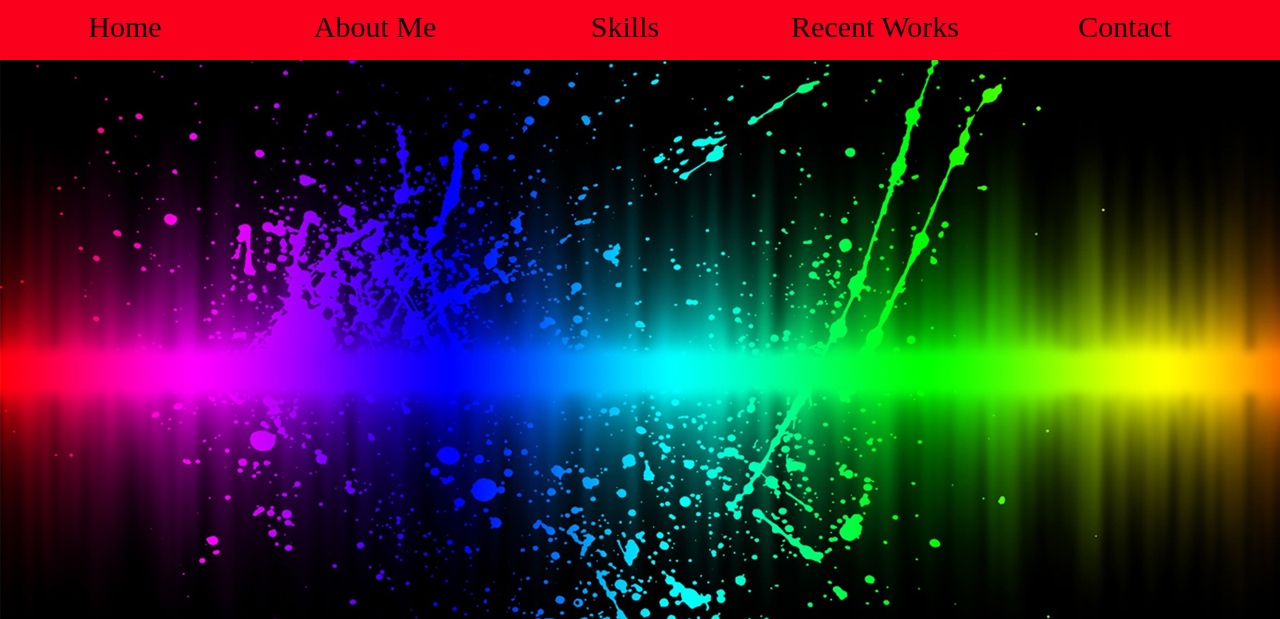
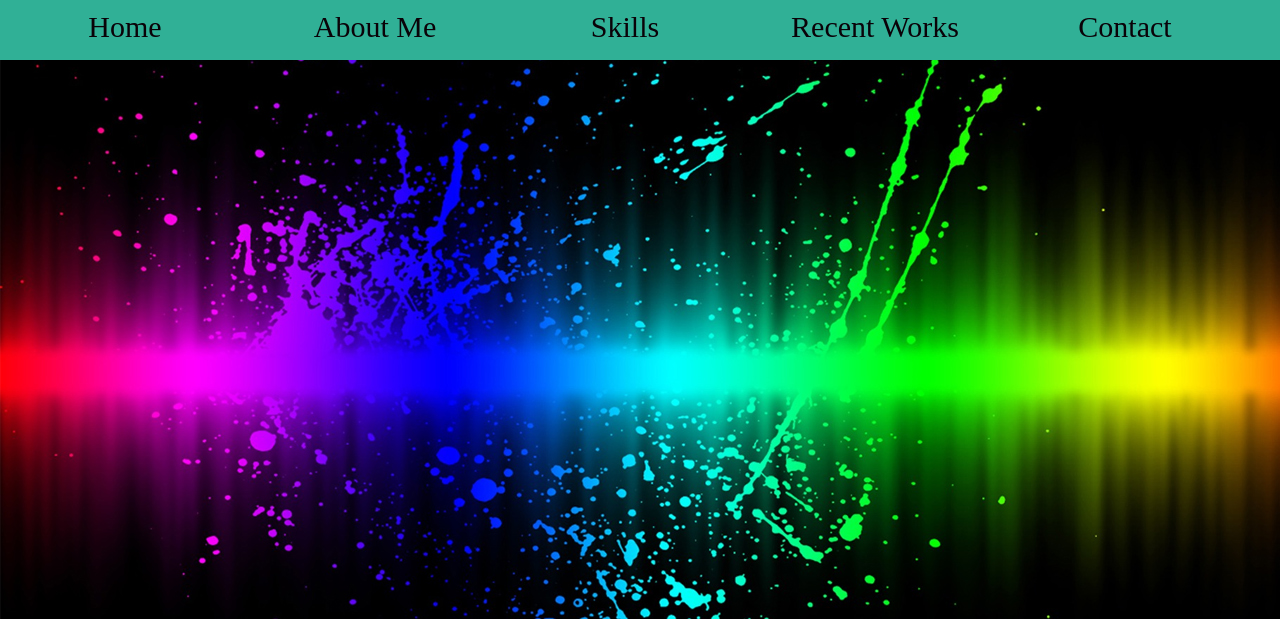
Before and after one commit to mikko12349/PEREZ_Mikko_PersonalWebsite, a PHP site: page / in a window 1280 px wide. Shown: the top 619 px of the page. Run offline with PHP 8.4, Linux system fonts and the light colour scheme; some libraries are stand-ins or nearby versions; some web fonts are replaced.

Commit message:
styling, on nav-bar

```diff
--- a/styles/styles.css
+++ b/styles/styles.css
@@ -16,12 +16,10 @@
     font-size: 30px;
 	position:fixed;
 	width:100%;
-	background-color:#fa001d;
+	background-color:#30b096;
 	color:#0a0208;
-
 }
 ul{
-
 	margin:0px;
 	padding:0px;
 	list-style:none;
@@ -32,7 +30,6 @@ ul li{
 	float:left;
 	width:250px;
 	height:40px;
-
 	text-align:center;
 	font-size:30px;
 }
@@ -49,7 +46,7 @@ ul li ul li{
 }
 ul li:hover ul li{
 	display:block;
-	background-color:#fa001d;
+	background-color:#30b096;
 }
 
 a{
```
